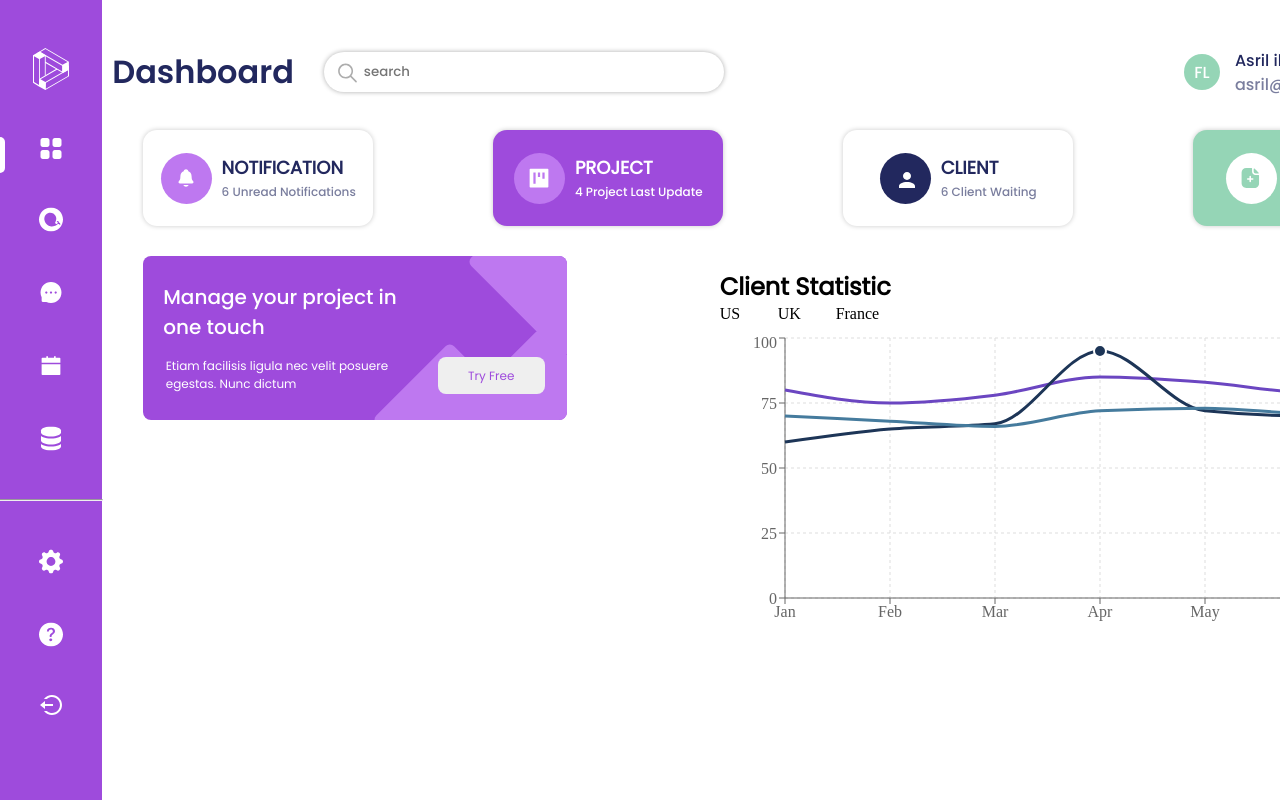
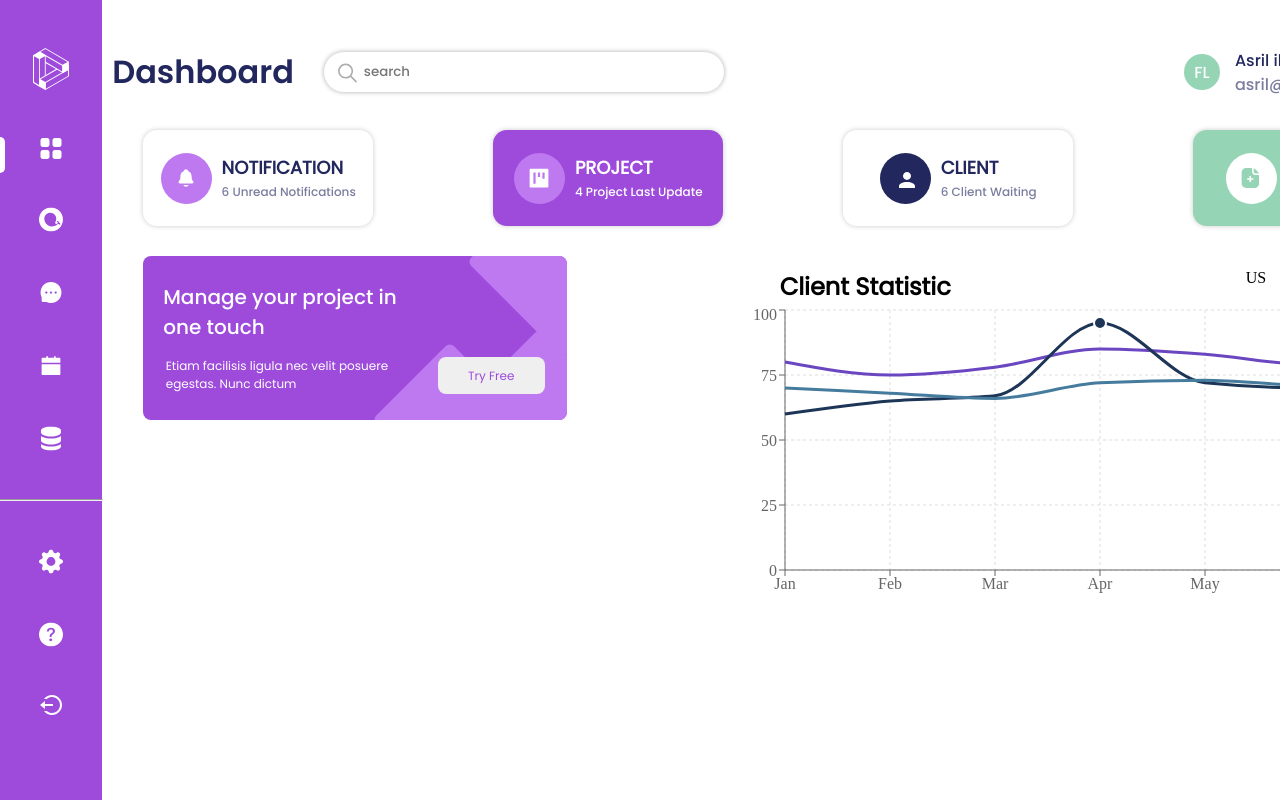
Before and after one commit to mohamed1383/admin-dashboard, a React (Vite) app: page / in a window 1280 px wide. Shown: the top 800 px of the page. Built offline with nearby package versions, Linux system fonts and the light colour scheme.

Commit message:
Update dashboard.css

```diff
--- a/src/pages/dashboard/dashboard.css
+++ b/src/pages/dashboard/dashboard.css
@@ -135,3 +135,10 @@
     transform: rotate(45deg);
     border-radius: 6px;
 }
+
+.title-container{
+    display: flex;
+    justify-content: space-between;
+    box-sizing: border-box;
+    padding-left: 60px;
+}
```
